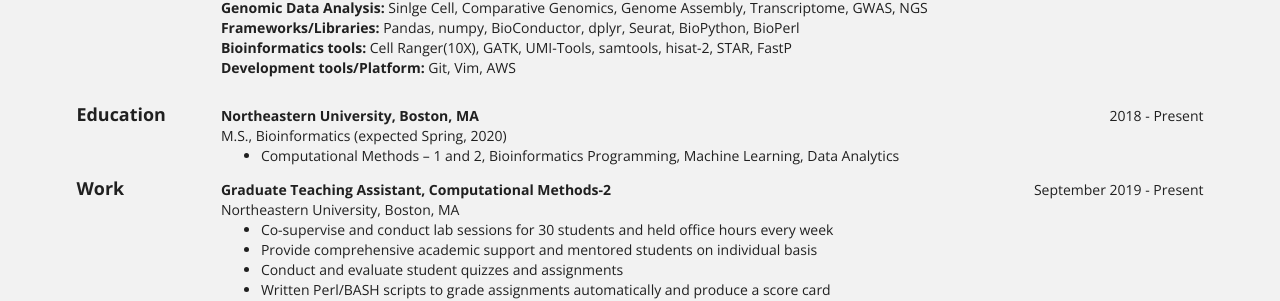
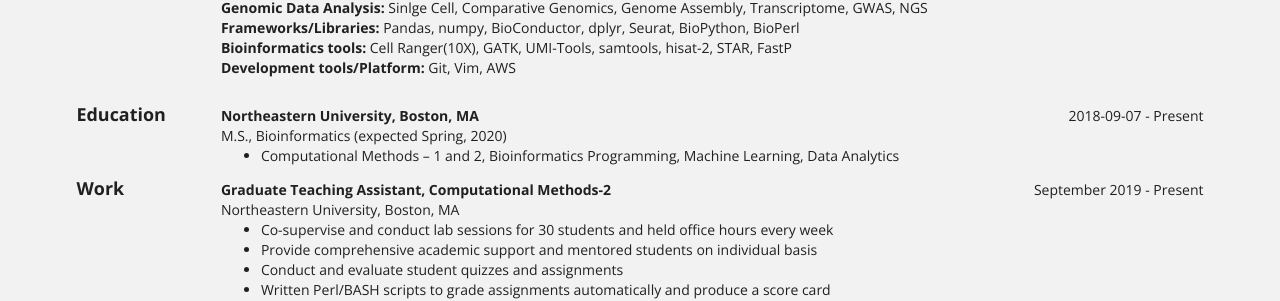
Before and after one commit to samuelbunga/samuelbunga.github.io, a Jekyll site: the page built from bio/index.html, in a window 1280 px wide. Shown: the part 329-630 px from the top of the page. Built offline with Jekyll 4.4.1, drawn with Linux system fonts in a browser that asks for light colours.

Commit message:
Update bio-education-1.html

```diff
--- a/_includes/bio-education-1.html
+++ b/_includes/bio-education-1.html
@@ -24,14 +24,14 @@
     <div class="four wide right aligned column no-bottom">
       <p class="ui no-bottom">
         {% if entry.startDate %}
-        {{ entry.startDate | slice: 0,4 }}
+        {{ entry.startDate }}
         {% endif %}
         {% if entry.startDate and entry.startDate != '' and entry.endDate and entry.endDate != '' %}
         -
         {% endif %}
         {% if entry.endDate %}
-          {% if entry.endDate != "Present" %}
-            {{ entry.endDate | slice: 0,4 }}
+          {% if entry.endDate == "null" %}
+            {{ entry.endDate }}
           {% else %}
             {{ entry.endDate }}
           {% endif %}
```
